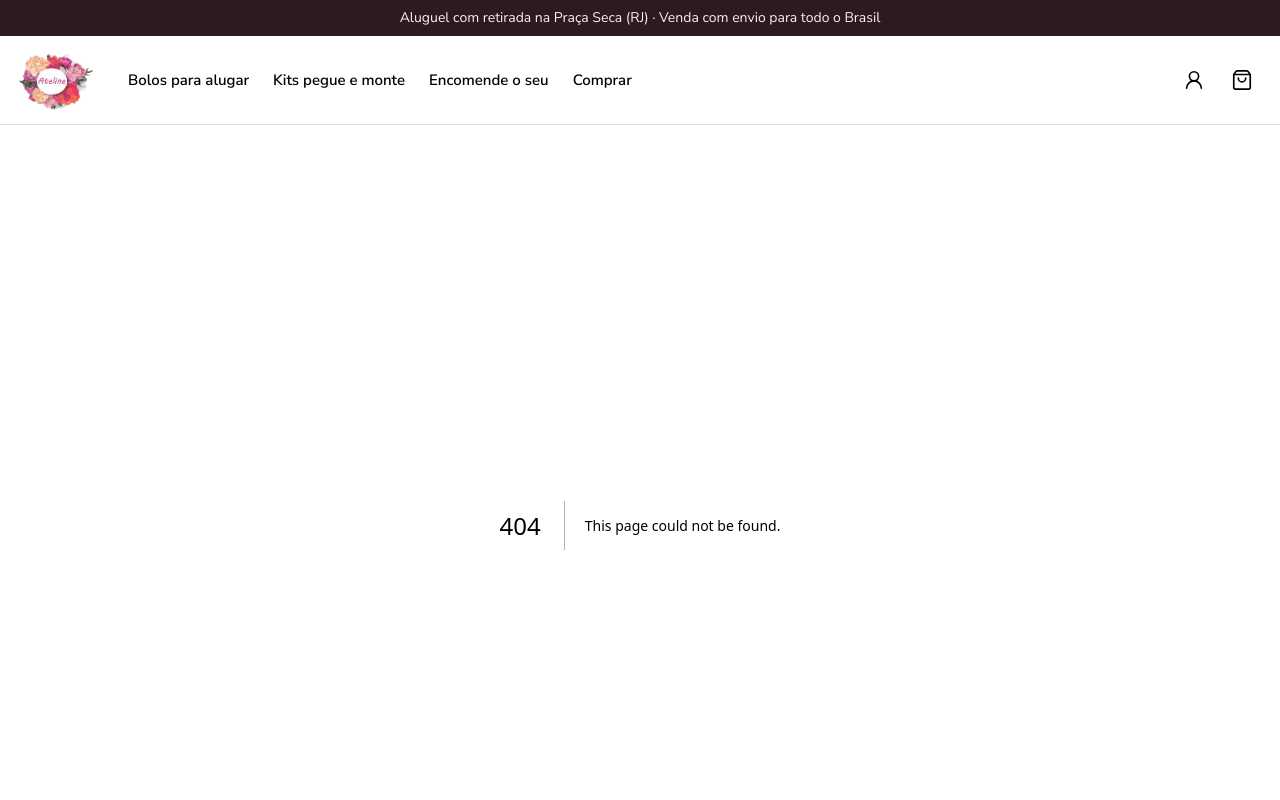
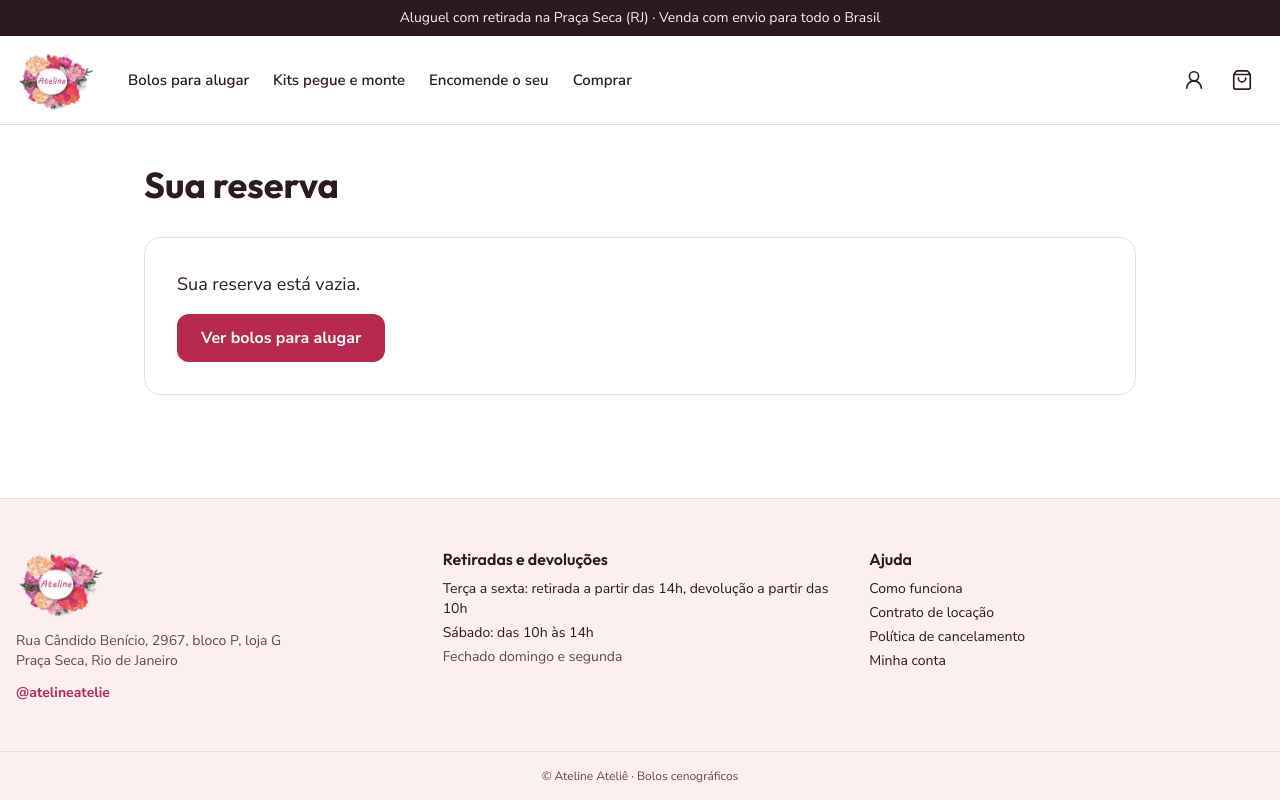
Before and after one commit to DanieSolinho/ateline, a Next.js app: page /carrinho in a window 1280 px wide. Before the commit this address had no page. Shown: the top 800 px of the page. Built offline with nearby package versions, Linux system fonts and the light colour scheme.

Commit message:
Carrinho com reducer, localStorage e resumo da reserva

```diff
--- /dev/null
+++ b/app/carrinho/page.tsx
@@ -0,0 +1,15 @@
+import type { Metadata } from "next";
+import { Carrinho } from "@/components/carrinho/Carrinho";
+
+export const metadata: Metadata = {
+  title: "Sua reserva | Ateline",
+};
+
+export default function CarrinhoPage() {
+  return (
+    <main className="mx-auto w-full max-w-5xl px-4 py-10">
+      <h1 className="font-display text-4xl font-bold">Sua reserva</h1>
+      <Carrinho />
+    </main>
+  );
+}
--- /dev/null
+++ b/components/BotaoCarrinho.tsx
@@ -0,0 +1,28 @@
+"use client";
+
+import Link from "next/link";
+import { ShoppingBag } from "lucide-react";
+import { useCarrinho } from "@/hooks/useCarrinho";
+
+export function BotaoCarrinho() {
+  const { itens } = useCarrinho();
+  const quantidade = itens?.length ?? 0;
+
+  return (
+    <Link
+      href="/carrinho"
+      aria-label={`Carrinho, ${quantidade} ${quantidade === 1 ? "item" : "itens"}`}
+      className="relative grid size-11 place-items-center rounded-full hover:bg-blush"
+    >
+      <ShoppingBag size={22} strokeWidth={1.8} />
+      {quantidade > 0 && (
+        <span
+          aria-hidden="true"
+          className="absolute right-0.5 top-0.5 grid size-5 place-items-center rounded-full bg-framboesa text-xs font-bold text-white"
+        >
+          {quantidade}
+        </span>
+      )}
+    </Link>
+  );
+}
--- a/components/Header.tsx
+++ b/components/Header.tsx
@@ -1,7 +1,8 @@
 import Image from "next/image";
 import logo from "@/public/logo-ateline.png";
 import Link from "next/link";
-import { ShoppingBag, UserRound } from "lucide-react";
+import { UserRound } from "lucide-react";
+import { BotaoCarrinho } from "@/components/BotaoCarrinho";
 
 const links = [
   { href: "/alugar", label: "Bolos para alugar" },
@@ -43,13 +44,7 @@ export function Header() {
           >
             <UserRound size={22} strokeWidth={1.8} />
           </Link>
-          <Link
-            href="/carrinho"
-            aria-label="Carrinho"
-            className="grid size-11 place-items-center rounded-full hover:bg-blush"
-          >
-            <ShoppingBag size={22} strokeWidth={1.8} />
-          </Link>
+          <BotaoCarrinho />
         </div>
       </div>
     </header>
--- a/components/bolo/CalendarioReserva.tsx
+++ b/components/bolo/CalendarioReserva.tsx
@@ -1,8 +1,9 @@
 "use client";
 
 import { useState, useSyncExternalStore } from "react";
-import Link from "next/link";
+import { useRouter } from "next/navigation";
 import { ChevronLeft, ChevronRight } from "lucide-react";
+import { useCarrinho } from "@/hooks/useCarrinho";
 import {
   diaPorExtenso,
   diasDoMes,
@@ -38,6 +39,8 @@ export function CalendarioReserva({ bolo, reservas }: Props) {
   const hoje = useSyncExternalStore(naoMuda, hojeIso, hojeNoServidor);
   const [mesEscolhido, setMesEscolhido] = useState<{ ano: number; mes: number } | null>(null);
   const [festa, setFesta] = useState<string | null>(null);
+  const { adicionar } = useCarrinho();
+  const router = useRouter();
 
   if (!hoje) {
     return <p className="rounded-2xl border border-linha p-5 text-ameixa-suave">Carregando calendário…</p>;
@@ -56,6 +59,12 @@ export function CalendarioReserva({ bolo, reservas }: Props) {
   const locacao = bolo.precoLocacao ?? 0;
   const sinal = locacao * PERCENTUAL_SINAL;
   const naRetirada = locacao - sinal + TAXA_SEGURANCA;
+
+  function reservar() {
+    if (!festa) return;
+    adicionar({ codigo: bolo.codigo, nome: bolo.nome, precoLocacao: locacao, festa });
+    router.push("/carrinho");
+  }
 
   return (
     <div className="flex flex-col gap-4">
@@ -160,12 +169,13 @@ export function CalendarioReserva({ bolo, reservas }: Props) {
             <span>Na retirada: restante + taxa de segurança</span>
             <strong>{formatarPreco(naRetirada)}</strong>
           </p>
-          <Link
-            href={`/carrinho?bolo=${bolo.codigo}&data=${festa}`}
-            className="mt-2 grid h-14 place-items-center rounded-xl bg-framboesa text-lg font-bold text-white hover:bg-framboesa-escura"
+          <button
+            type="button"
+            onClick={reservar}
+            className="mt-2 h-14 rounded-xl bg-framboesa text-lg font-bold text-white hover:bg-framboesa-escura"
           >
             Reservar e pagar sinal de {formatarPreco(sinal)}
-          </Link>
+          </button>
         </section>
       ) : (
         <p className="rounded-2xl bg-blush p-5 text-ameixa-suave">
--- /dev/null
+++ b/components/carrinho/Carrinho.tsx
@@ -0,0 +1,110 @@
+"use client";
+
+import Link from "next/link";
+import { Trash2 } from "lucide-react";
+import { useCarrinho } from "@/hooks/useCarrinho";
+import { diaPorExtenso, primeiraMaiuscula } from "@/lib/calendario";
+import { resumoDoCarrinho } from "@/lib/carrinho";
+import { formatarPreco } from "@/lib/formatar";
+import { calcularPeriodo } from "@/lib/periodo";
+
+// "2026-10-30" → "Sexta-feira, 30/10"
+function dia(iso: string) {
+  return primeiraMaiuscula(diaPorExtenso(iso));
+}
+
+export function Carrinho() {
+  const { itens, remover } = useCarrinho();
+
+  if (itens === null) {
+    return <p className="mt-6 text-ameixa-suave">Carregando…</p>;
+  }
+
+  if (itens.length === 0) {
+    return (
+      <div className="mt-8 flex flex-col items-start gap-4 rounded-2xl border border-linha p-8">
+        <p className="text-lg">Sua reserva está vazia.</p>
+        <Link
+          href="/alugar"
+          className="grid h-12 place-items-center rounded-xl bg-framboesa px-6 font-bold text-white hover:bg-framboesa-escura"
+        >
+          Ver bolos para alugar
+        </Link>
+      </div>
+    );
+  }
+
+  const resumo = resumoDoCarrinho(itens);
+
+  return (
+    <div className="mt-8 grid items-start gap-8 md:grid-cols-[1fr_340px]">
+      <ul className="flex flex-col gap-4">
+        {itens.map((item) => {
+          const periodo = calcularPeriodo(item.festa);
+          return (
+            <li key={`${item.codigo}-${item.festa}`} className="flex gap-4 rounded-2xl border border-linha p-4">
+              <div aria-hidden="true" className="h-28 w-22 shrink-0 rounded-xl bg-rosa" />
+              <div className="flex min-w-0 flex-1 flex-col gap-1">
+                <Link
+                  href={`/bolo/${item.codigo}`}
+                  className="font-display text-lg font-semibold hover:text-framboesa"
+                >
+                  {item.nome}
+                </Link>
+                <p className="text-sm text-ameixa-suave">Ref. {item.codigo}</p>
+                <p className="text-sm">
+                  <strong>Festa:</strong> {dia(item.festa)}
+                </p>
+                <p className="text-sm">
+                  <strong>Retirada:</strong> {dia(periodo.retirada)} · <strong>Devolução:</strong>{" "}
+                  {dia(periodo.devolucao)}
+                </p>
+              </div>
+              <div className="flex flex-col items-end justify-between">
+                <span className="font-bold">{formatarPreco(item.precoLocacao)}</span>
+                <button
+                  type="button"
+                  onClick={() => remover(item.codigo, item.festa)}
+                  aria-label={`Remover ${item.nome}`}
+                  className="grid size-11 place-items-center rounded-full text-ameixa-suave hover:bg-blush hover:text-alerta"
+                >
+                  <Trash2 size={20} />
+                </button>
+              </div>
+            </li>
+          );
+        })}
+      </ul>
+
+      <aside aria-label="Resumo" className="flex flex-col gap-3 rounded-2xl bg-blush p-5">
+        <h2 className="font-display text-xl font-semibold">Resumo</h2>
+        <p className="flex justify-between">
+          <span>Locação</span>
+          <span>{formatarPreco(resumo.locacao)}</span>
+        </p>
+        <p className="flex justify-between">
+          <span>Taxa de segurança (devolvida)</span>
+          <span>{formatarPreco(resumo.taxas)}</span>
+        </p>
+        <hr className="border-linha" />
+        <p className="flex items-baseline justify-between">
+          <strong>Pagar agora (sinal de 50%)</strong>
+          <strong className="font-display text-2xl">{formatarPreco(resumo.sinal)}</strong>
+        </p>
+        <p className="flex justify-between text-sm text-ameixa-suave">
+          <span>Na retirada</span>
+          <span>{formatarPreco(resumo.naRetirada)}</span>
+        </p>
+        <Link
+          href="/checkout"
+          className="mt-2 grid h-14 place-items-center rounded-xl bg-framboesa text-lg font-bold text-white hover:bg-framboesa-escura"
+        >
+          Continuar
+        </Link>
+        <Link href="/alugar" className="text-center font-bold text-framboesa hover:underline">
+          Adicionar outro bolo
+        </Link>
+      </aside>
+    </div>
+  );
+}
--- /dev/null
+++ b/hooks/useCarrinho.ts
@@ -0,0 +1,63 @@
+import { useSyncExternalStore } from "react";
+import { carrinhoReducer } from "@/lib/carrinho";
+import type { AcaoCarrinho, ItemCarrinho } from "@/types/carrinho";
+
+// O carrinho fica guardado no navegador (localStorage), então sobrevive a recarregar a página.
+const CHAVE = "ateline-carrinho";
+const ouvintes = new Set<() => void>();
+
+// Guardamos o último texto lido para devolver sempre o MESMO array enquanto nada mudar.
+// O useSyncExternalStore exige isso, senão a tela redesenha sem parar.
+let textoEmCache: string | null = null;
+let itensEmCache: ItemCarrinho[] = [];
+
+function lerCarrinho(): ItemCarrinho[] {
+  let texto: string | null = null;
+  try {
+    texto = localStorage.getItem(CHAVE);
+  } catch {
+    // navegador bloqueou o armazenamento: seguimos com o que já temos
+  }
+  if (texto !== textoEmCache) {
+    textoEmCache = texto;
+    try {
+      itensEmCache = texto ? (JSON.parse(texto) as ItemCarrinho[]) : [];
+    } catch {
+      itensEmCache = [];
+    }
+  }
+  return itensEmCache;
+}
+
+function inscrever(avisar: () => void) {
+  ouvintes.add(avisar);
+  window.addEventListener("storage", avisar); // mudanças feitas em outra aba
+  return () => {
+    ouvintes.delete(avisar);
+    window.removeEventListener("storage", avisar);
+  };
+}
+
+function despachar(acao: AcaoCarrinho) {
+  const novos = carrinhoReducer(lerCarrinho(), acao);
+  try {
+    localStorage.setItem(CHAVE, JSON.stringify(novos));
+  } catch {
+    // sem armazenamento disponível
+  }
+  ouvintes.forEach((avisar) => avisar());
+}
+
+// No servidor não existe carrinho: devolvemos null e a tela mostra "Carregando…"
+const carrinhoNoServidor = () => null;
+
+export function useCarrinho() {
+  const itens = useSyncExternalStore(inscrever, lerCarrinho, carrinhoNoServidor);
+
+  return {
+    itens, // null enquanto carrega no navegador
+    adicionar: (item: ItemCarrinho) => despachar({ tipo: "adicionar", item }),
+    remover: (codigo: string, festa: string) => despachar({ tipo: "remover", codigo, festa }),
+    esvaziar: () => despachar({ tipo: "esvaziar" }),
+  };
+}
--- /dev/null
+++ b/lib/carrinho.ts
@@ -0,0 +1,25 @@
+import { PERCENTUAL_SINAL, TAXA_SEGURANCA } from "@/lib/regras";
+import type { AcaoCarrinho, ItemCarrinho } from "@/types/carrinho";
+
+// Reducer: recebe o carrinho atual e uma ação, e devolve o carrinho novo (sem alterar o antigo)
+export function carrinhoReducer(itens: ItemCarrinho[], acao: AcaoCarrinho): ItemCarrinho[] {
+  switch (acao.tipo) {
+    case "adicionar": {
+      const jaEsta = itens.some(
+        (item) => item.codigo === acao.item.codigo && item.festa === acao.item.festa,
+      );
+      return jaEsta ? itens : [...itens, acao.item];
+    }
+    case "remover":
+      return itens.filter((item) => !(item.codigo === acao.codigo && item.festa === acao.festa));
+    case "esvaziar":
+      return [];
+  }
+}
+
+export function resumoDoCarrinho(itens: ItemCarrinho[]) {
+  const locacao = itens.reduce((total, item) => total + item.precoLocacao, 0);
+  const sinal = locacao * PERCENTUAL_SINAL;
+  const taxas = itens.length * TAXA_SEGURANCA; // uma taxa de segurança por peça
+  return { locacao, sinal, taxas, naRetirada: locacao - sinal + taxas };
+}
--- /dev/null
+++ b/types/carrinho.ts
@@ -0,0 +1,12 @@
+export type ItemCarrinho = {
+  codigo: string;
+  nome: string;
+  precoLocacao: number;
+  festa: string; // "2026-10-31"
+};
+
+// Tudo o que pode acontecer com o carrinho
+export type AcaoCarrinho =
+  | { tipo: "adicionar"; item: ItemCarrinho }
+  | { tipo: "remover"; codigo: string; festa: string }
+  | { tipo: "esvaziar" };
--- /dev/null
+++ b/vitest.config.ts
@@ -0,0 +1,9 @@
+import { fileURLToPath } from "node:url";
+import { defineConfig } from "vitest/config";
+
+// Ensina ao Vitest o atalho "@/", igual ao tsconfig.json
+export default defineConfig({
+  resolve: {
+    alias: { "@": fileURLToPath(new URL("./", import.meta.url)) },
+  },
+});
```
Also changed, not shown: 1 other file (tests, documents, lock files or other folders).
